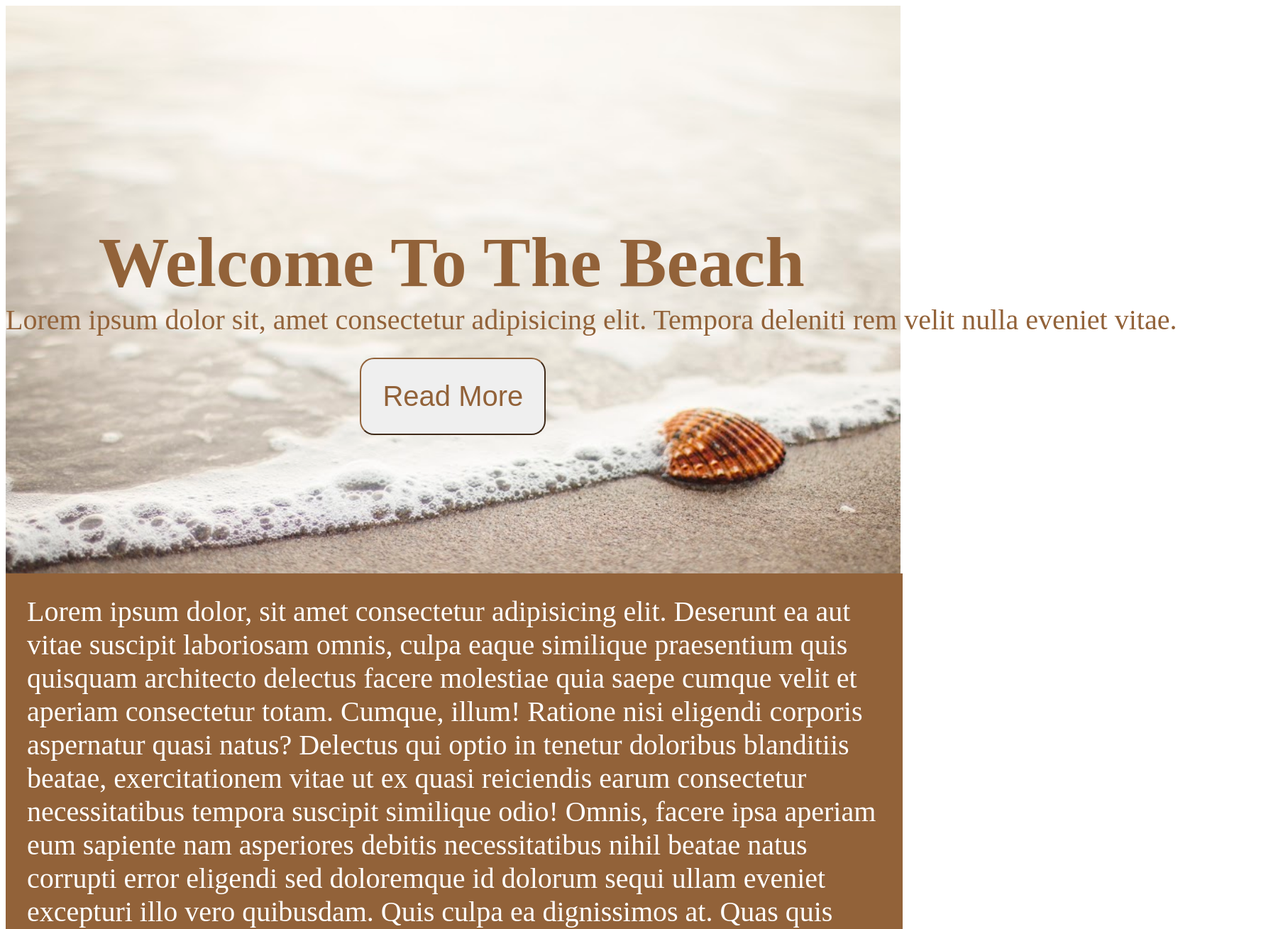
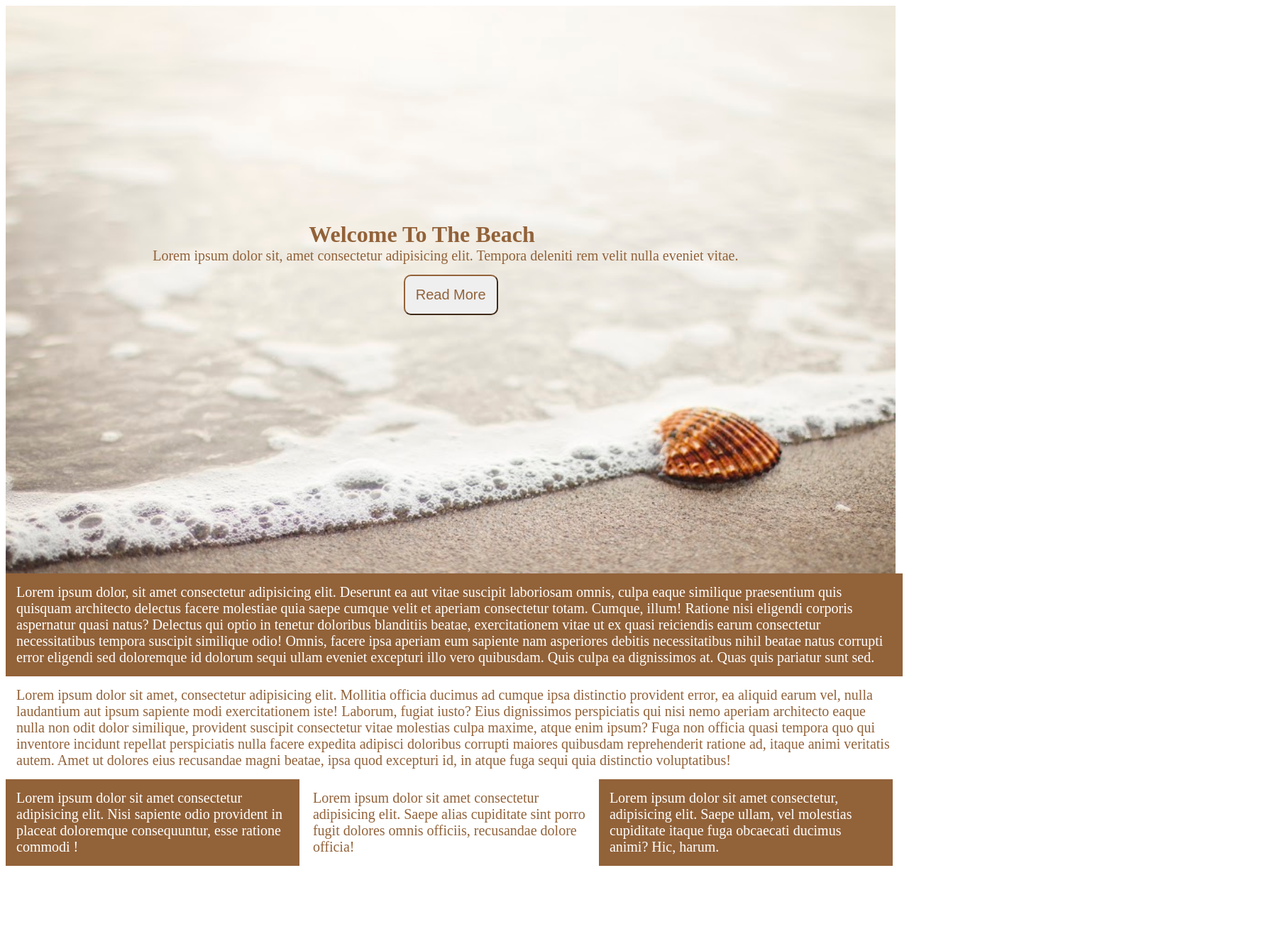
Before and after one commit to Igorevich101/the-bitch, a plain HTML site: page index.html in a window 1280 px wide. Shown: the top 1309 px of the page at 71% size, 1808 px wide, since content can reach past the window. After the commit the page ends 1228 px from the top, so only its background shows below. Drawn offline with Linux system fonts and the light colour scheme.

Commit message:
fich baggs

```diff
--- a/css/style.css
+++ b/css/style.css
@@ -3,7 +3,7 @@
 }
 
 .home-page{
-  width: 98.5vw;
+  width: 98vw;
   height: 100vh;
 }
 .background{
@@ -18,28 +18,26 @@ height: 100vh;
 }
 .welcome{
   padding-top: 38vh;
-  font-size: 100px;
-  width: 1000px;
+  width: 400px;
 }
 .centre{
   margin: 0 auto
 }
 .p{
-  font-size: 40px;
-  width: 1800px;
+  font-size: 20px;
+  width: 840px;
 }
 .btn{
-  /* width: 400px; */
-  border-radius: 20px;
+  border-radius: 10px;
   border-color: rgb(146, 98, 57);
-  font-size: 40px;
-  padding: 30px;
+  font-size: 20px;
+  padding: 15px;
   display: block;
-  margin-top: 30px;
+  margin-top: 15px;
 }
 .medium-size{
-  font-size: 40px;
-  padding: 30px;
+  font-size: 20px;
+  padding: 15px;
 }
 .color-background{
   background-color:rgb(146, 98, 57) ;
@@ -48,9 +46,9 @@ height: 100vh;
   color:white
 }
 .width-vw{
-  width: 98.5vw
+  width: 98vw
 }
 .display{
   display: inline-block;
-  width: 33.2%;
+  width: 33%;
 }
```
